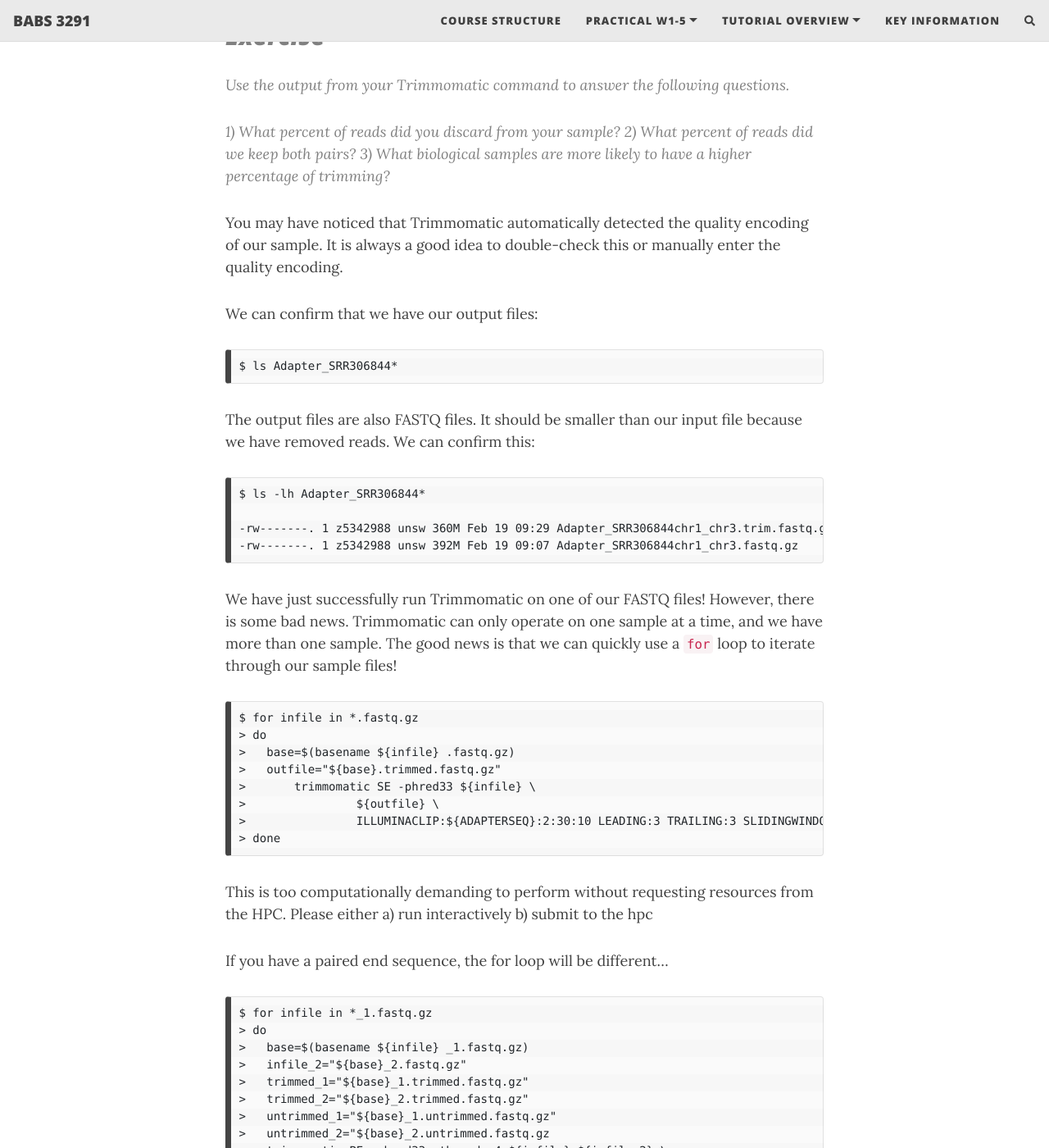
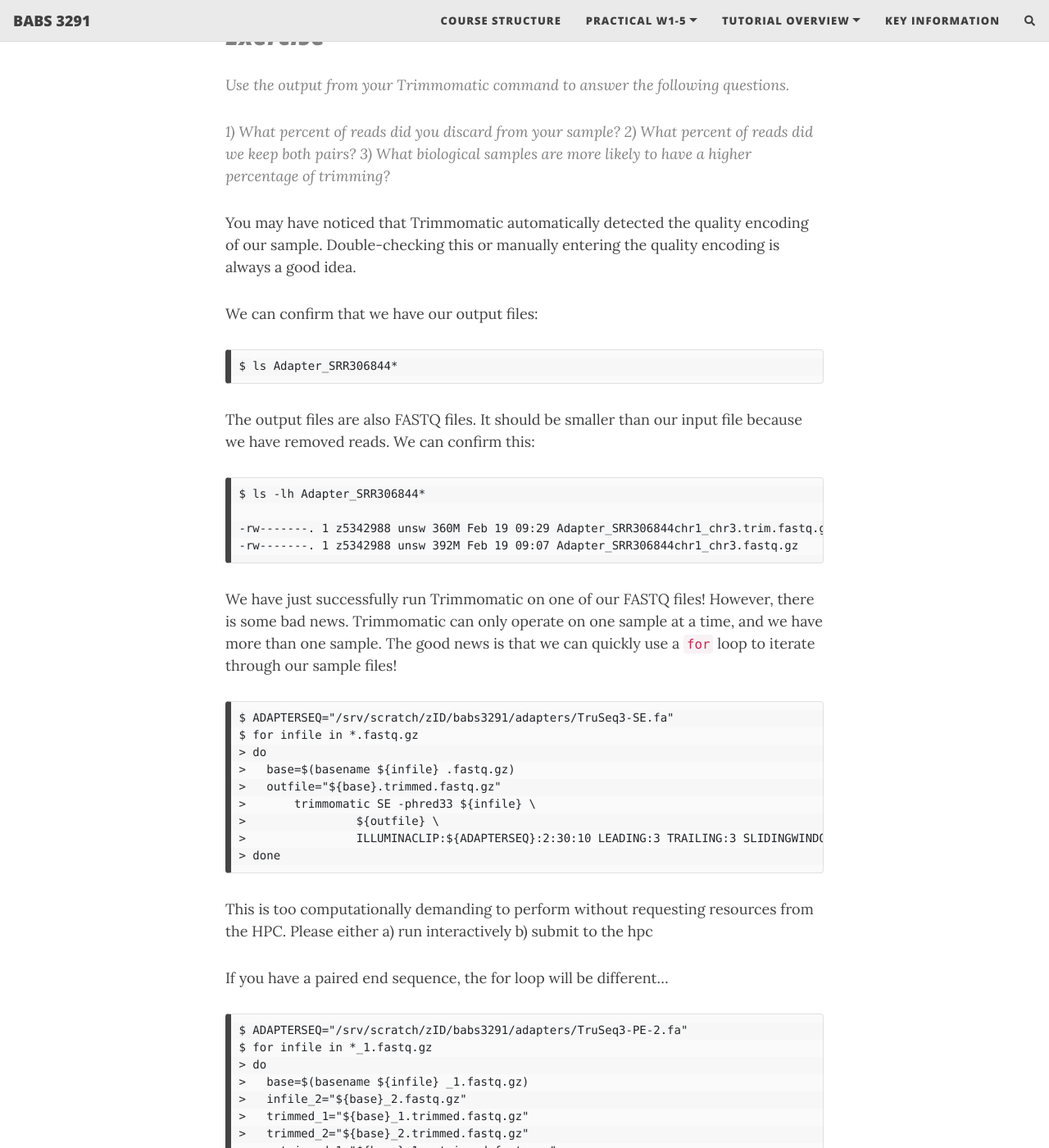
Before and after one commit to theheking/babs-rna-seq-2024, a Jekyll site: the page built from practical_overview/Week4_Trimming.md, in a window 1280 px wide and 1400 px high, scrolled down 6800 px. Shown: the whole window at 82% size. Built offline with Jekyll 4.4.1, drawn with Linux system fonts in a browser that asks for light colours; nearby versions of some CDN libraries; comment, search, counter and statistics services are not loaded; some of the changed text lies outside the part shown.

Commit message:
Update Week4_Trimming.md

```diff
--- a/practical_overview/Week4_Trimming.md
+++ b/practical_overview/Week4_Trimming.md
@@ -213,7 +213,7 @@ This command will take a few minutes to run.
 
 
 
-You may have noticed that Trimmomatic automatically detected the quality encoding of our sample. It is always a good idea to double-check this or manually enter the quality encoding.
+You may have noticed that Trimmomatic automatically detected the quality encoding of our sample. Double-checking this or manually entering the quality encoding is always a good idea.
 
 We can confirm that we have our output files:
 
@@ -230,7 +230,7 @@ The output files are also FASTQ files. It should be smaller than our input file
 We have just successfully run Trimmomatic on one of our FASTQ files! However, there is some bad news. Trimmomatic can only operate on one sample at a time, and we have more than one sample. The good news is that we can quickly use a `for` loop to iterate through our sample files!
 
 
-
+    $ ADAPTERSEQ="/srv/scratch/zID/babs3291/adapters/TruSeq3-SE.fa"
     $ for infile in *.fastq.gz
     > do
     >   base=$(basename ${infile} .fastq.gz)
@@ -247,6 +247,7 @@ Please either a) run interactively b) submit to the hpc
 
 If you have a paired end sequence, the for loop will be different...
 
+    $ ADAPTERSEQ="/srv/scratch/zID/babs3291/adapters/TruSeq3-PE-2.fa"
     $ for infile in *_1.fastq.gz
     > do
     >   base=$(basename ${infile} _1.fastq.gz)
```
Also changed, not shown: other parts of practical_overview/Week4_Trimming.md (+1 -1 lines).
